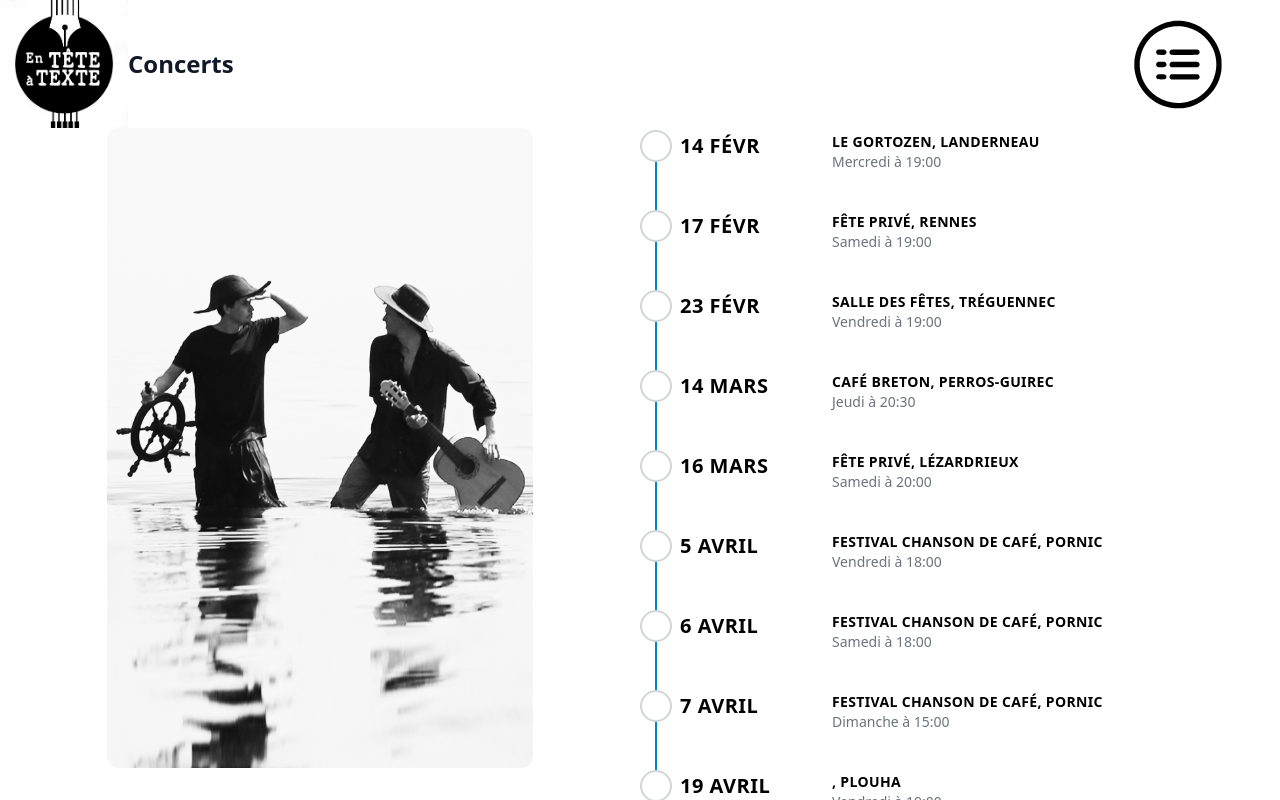
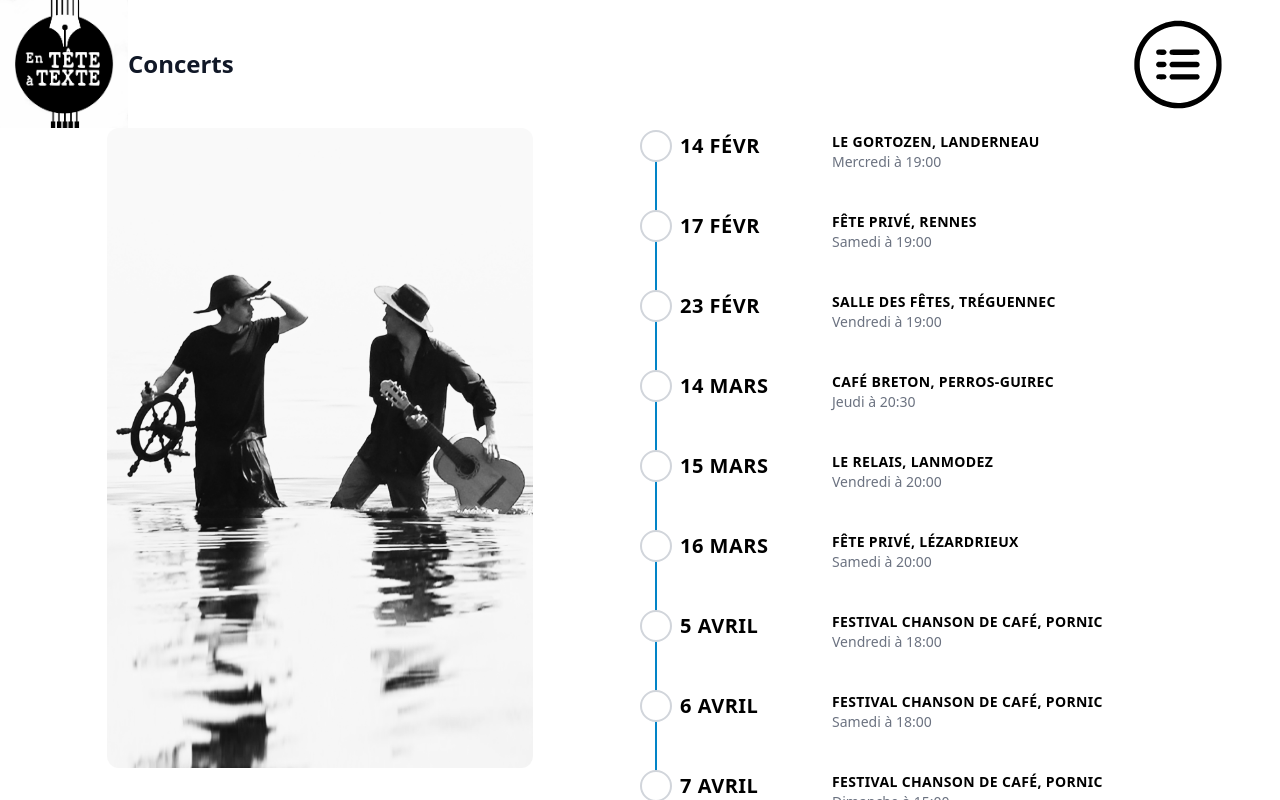
Before and after one commit to AlexandreKempf/en-tete-a-texte, a SvelteKit app: page /concerts in a window 1280 px wide. Shown: the top 800 px of the page. Built offline with nearby package versions, Linux system fonts and the light colour scheme.

Commit message:
Update +page.svelte

```diff
--- a/src/routes/concerts/+page.svelte
+++ b/src/routes/concerts/+page.svelte
@@ -24,6 +24,11 @@
 		{
 			date: new Date(2024, 2, 14, 20, 30),
 			place: "Café Breton, Perros-Guirec"
+
+		},
+		{
+			date: new Date(2024, 2, 15, 20, 0),
+			place: "Le Relais, Lanmodez"
 
 		},
 		{
```
